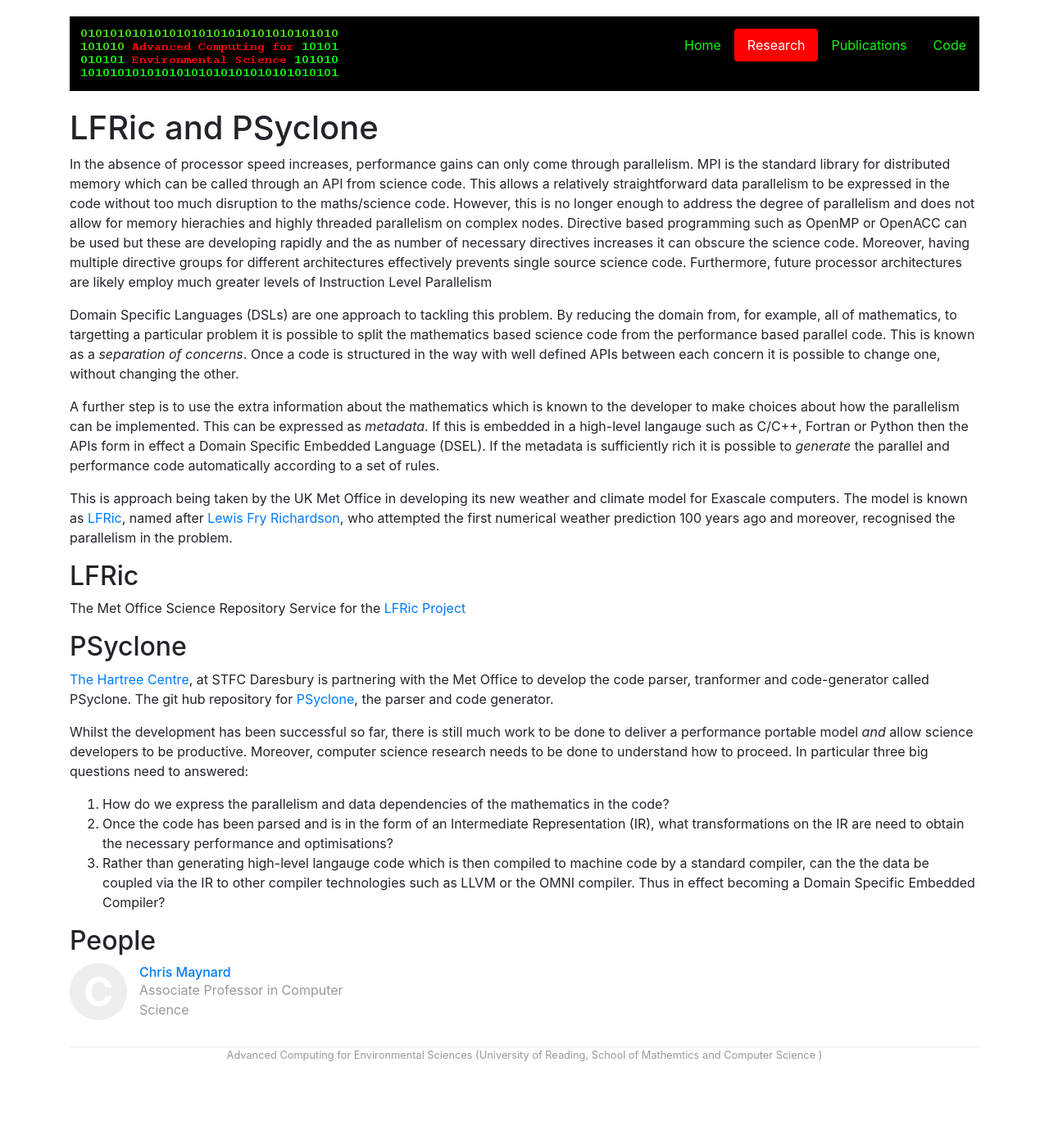
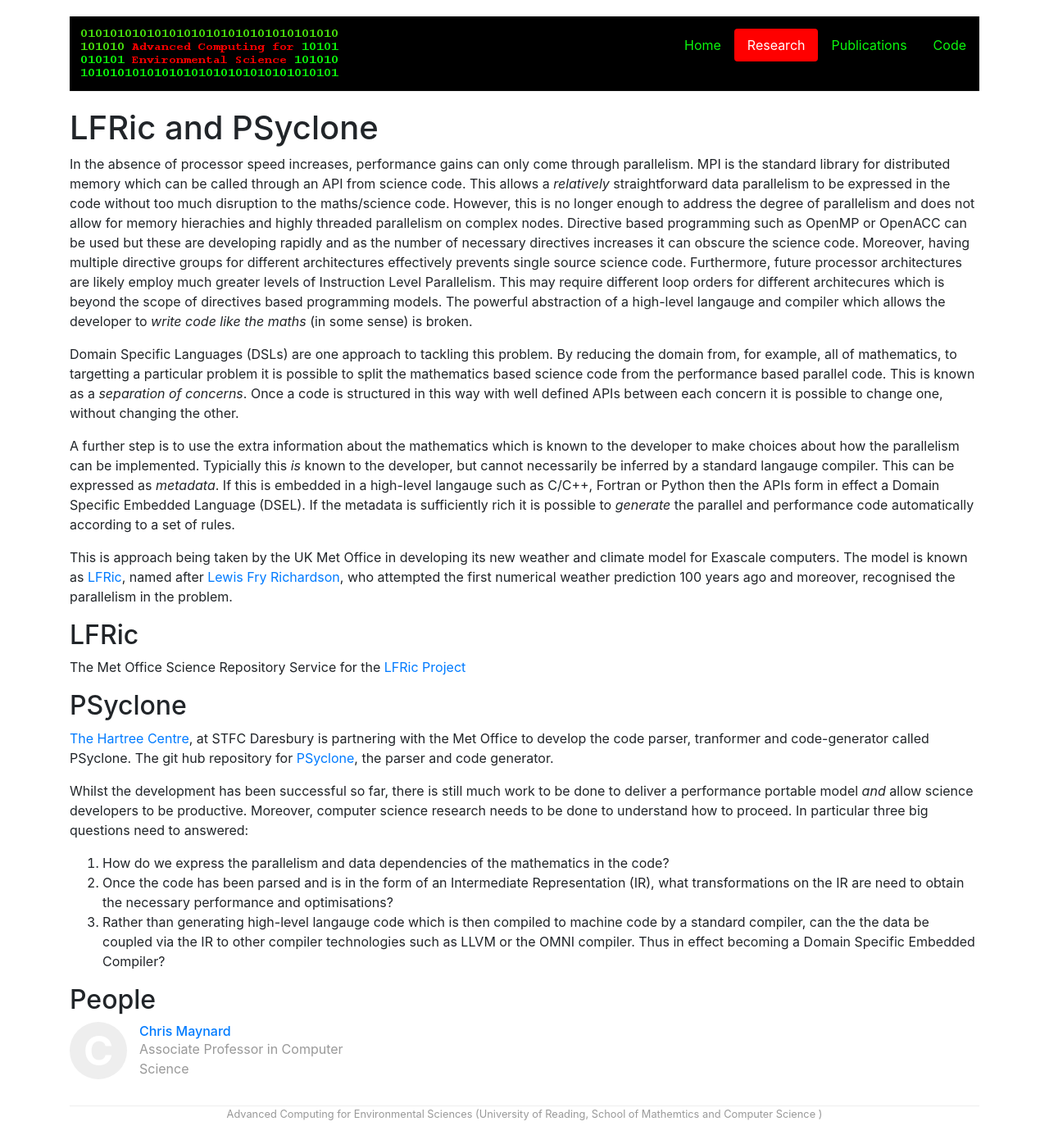
Before and after one commit to uor-aces/uor-aces.github.io, a Jekyll site: the page built from _projects/LFRic.md, in a window 1280 px wide. Shown: the whole page at 82% size. Built offline with Jekyll 4.4.1, drawn with Linux system fonts in a browser that asks for light colours; before the commit the page ends 1313 px from its top, so only the background shows below that.

Commit message:
Polished some of the text

```diff
--- a/_projects/LFRic.md
+++ b/_projects/LFRic.md
@@ -17,35 +17,41 @@ layout: project
 In the absence of processor speed increases, performance gains can
 only come through parallelism. MPI is the standard library for
 distributed memory which can be called through an API from science
-code. This allows a relatively straightforward data parallelism to be
+code. This allows a <i>relatively</i> straightforward data parallelism to be
 expressed in the code without too much disruption to the maths/science
 code. However, this is no longer
 enough to address the degree of parallelism and does not allow for
 memory hierachies and highly threaded parallelism on complex
 nodes. Directive based programming such as OpenMP or OpenACC can be
-used but these are developing rapidly and the as number of necessary
+used but these are developing rapidly and as the number of necessary
 directives increases it can obscure the science code. Moreover, having
 multiple directive groups for different architectures effectively
 prevents single source science code. Furthermore, future processor
 architectures are likely employ much greater levels of Instruction
-Level Parallelism
+Level Parallelism. This may require different loop orders for
+different architecures which is beyond the scope of directives based
+programming models. The powerful abstraction of a high-level langauge
+and compiler which allows the developer to <i>write code like the
+maths</i> (in some sense) is broken.
 
 Domain Specific Languages (DSLs) are one approach to tackling this
 problem. By reducing the domain from, for example, all of mathematics, to
 targetting a particular problem it is possible to split the
 mathematics based science code from the performance based parallel
 code. This is known as a <i>separation of concerns</i>. Once a code is
-structured in the way with well defined APIs between each concern it
+structured in this way with well defined APIs between each concern it
 is possible to change one, without changing the other.
 
 A further step is to use the extra information about the mathematics
 which is known to the developer to make choices about how the
-parallelism can be implemented. This can be expressed as
-<i>metadata</i>. If this is embedded in a high-level langauge such as
-C/C++, Fortran or Python then the APIs form in effect a Domain
-Specific Embedded Language (DSEL). If the metadata is sufficiently
-rich it is possible to <i>generate</i> the parallel and performance
-code automatically according to a set of rules.
+parallelism can be implemented. Typicially this <i>is</i> known to the
+developer, but cannot necessarily be inferred by a standard langauge
+compiler. This can be expressed as <i>metadata</i>. If this is
+embedded in a high-level langauge such as C/C++, Fortran or Python
+then the APIs form in effect a Domain Specific Embedded Language
+(DSEL). If the metadata is sufficiently rich it is possible to
+<i>generate</i> the parallel and performance code automatically
+according to a set of rules.
 
 This is approach being taken by the UK Met Office in developing its
 new weather and climate model for Exascale computers. The model is
```
Also changed, not shown: bio/chris.md (+13 -12 lines).
